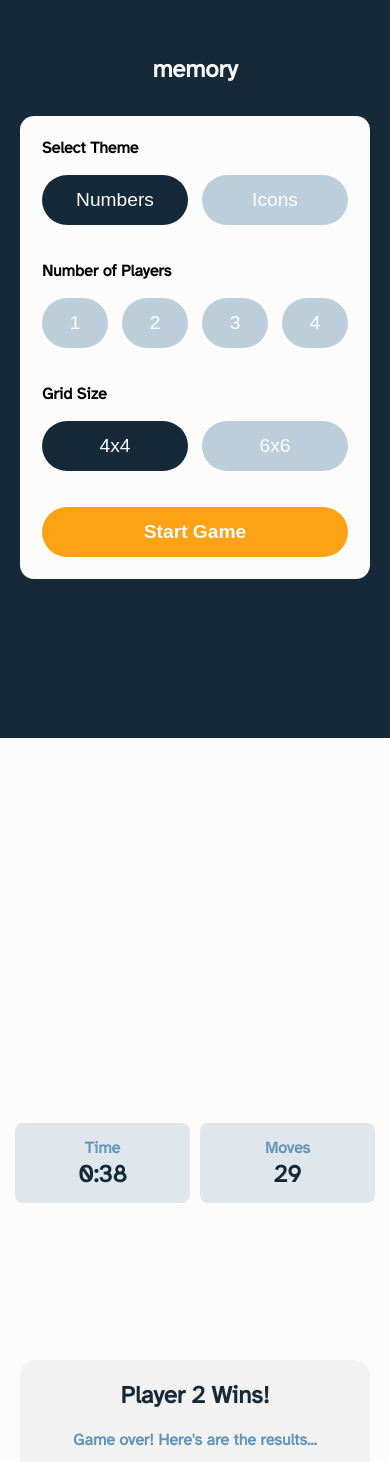
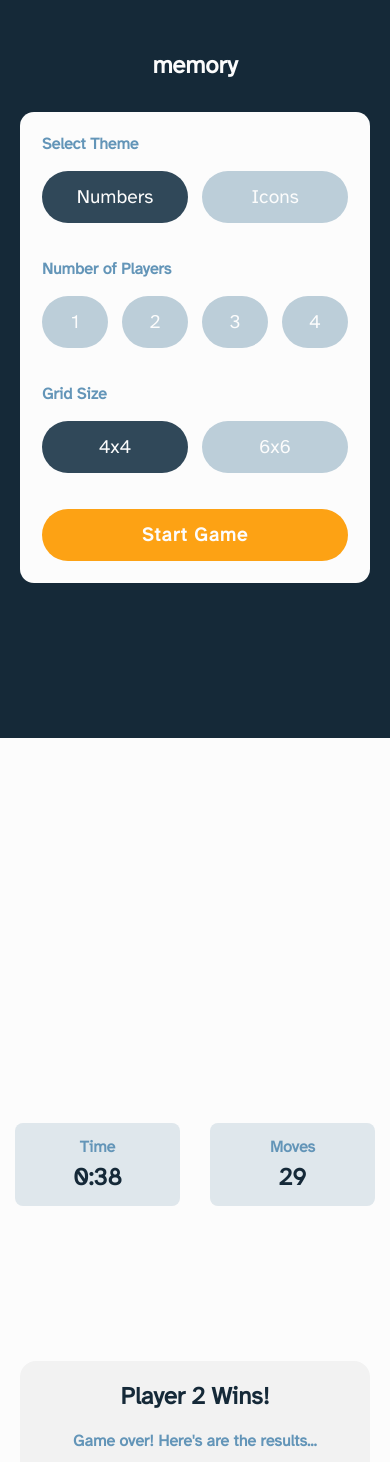
Before and after one commit to papilo-cloud/memory, a React (Vite) app: page / in a window 390 px wide. Shown: the part 106-1568 px from the top of the page. Built offline with nearby package versions, Linux system fonts and the light colour scheme.

Commit message:
footer mobile

```diff
--- a/src/components/Menu.jsx
+++ b/src/components/Menu.jsx
@@ -40,7 +40,7 @@ export const Menu = () => {
                 </div>
             </div>
             <div className="box">
-                <button onClick={handleStart} className='start now noww'>Start Game</button>
+                <button onClick={handleStart} className='start'>Start Game</button>
             </div>
         </div>
     </div>
--- a/src/index.css
+++ b/src/index.css
@@ -58,6 +58,7 @@ button{
   box-sizing: border-box;
   margin: 0;
   padding: 0;
+  font-family:'Atkinson Hyperlegible', sans-serif;
 }
  body{
   position: relative;
@@ -87,7 +88,6 @@ button{
 .menu .cont{
   position: relative;
   width: 100%;
-  /* height: 500px; */
   background-color: var(--color-snow);
   border-radius: 14px;
   padding: 22px;
@@ -111,6 +111,7 @@ button{
 .cont .box p{
   font-size: var(--font-size-mob-p);
   font-weight: var(--font-weight-nm);
+  color: var(--color-shakespeare);
 }
 .box .butn{
   position: relative;
@@ -121,13 +122,16 @@ button{
 }
 .menu .cont .start{
   background-color: var(--color-dark-tangerine);
-  font-weight: var(--font-weight-nm);
+  font-weight: var(--font-weight-md);
+  letter-spacing: 1px;
 }
 
 .menu .cont .butn .active{
-  background-color: #152938;
+  background-color: var(--color-arapawa);
 }
 /*
+############################################################################
+##############################################################
   Modal Styling
  */
  .modal{
@@ -207,12 +211,6 @@ button{
   background-color: var(--color-dark-tangerine);
   color: var(--color-white-smoke);
  }
- /* .game{
-  position: relative;
-  width: 100%;
-  margin: 0;
-  padding: 0;
- } */
  .grid{
   position: relative;
   width: 100%;
@@ -230,7 +228,7 @@ button{
   display: grid;
   width: 100%;
   height: 340px;
-  gap: 15px;
+  gap: 8px;
   flex-wrap: wrap;
 
  }
@@ -304,7 +302,7 @@ button{
   .footer .time-cont{
     display: flex;
     width: 100%;
-    gap: 10px;
+    gap: 30px;
   }
   .footer .time-cont .box{
     position: relative;
@@ -318,7 +316,7 @@ button{
   .footer .time-cont .box p{
     color: var(--color-shakespeare);
     font-weight: var(--font-weight-nm);
-    line-height: 22px;
+    margin-bottom: 5px;
   }
   .time-cont .box h2{
     font-weight: 900;
@@ -357,8 +355,17 @@ button{
   .cells{
     width: 500px;
     height: 500px;
+    gap: 16px;
   }
   .footer .time{
     width: 500px;
   }
+  .footer .time-cont .box{
+    display: flex;
+    justify-content: space-between;
+    align-items: center;
+  }
+  .footer .time-cont .box p{
+    margin-bottom: 0;
+  }
 }
```
